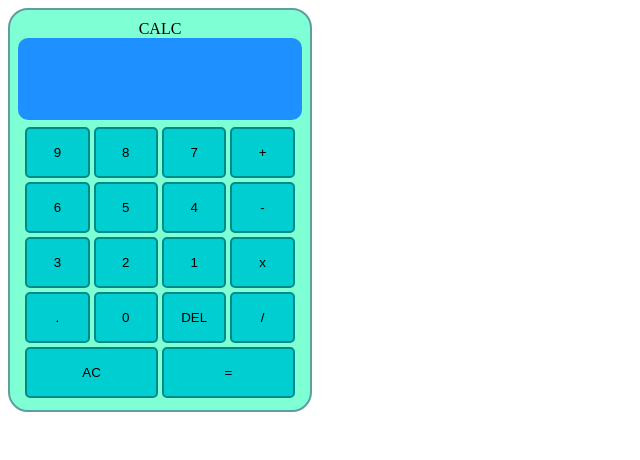
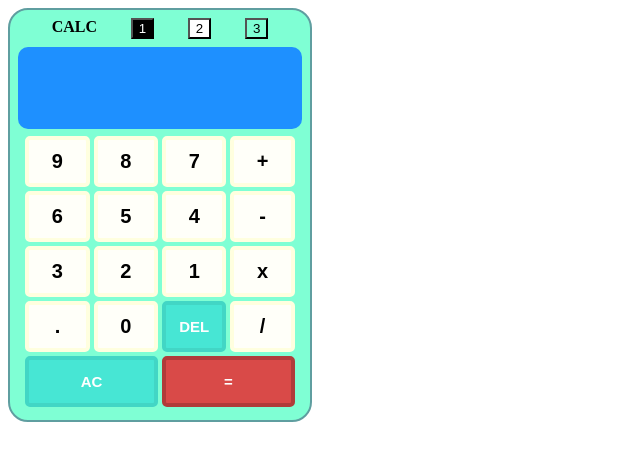
Before and after one commit to saraymaro/JS2, a plain HTML site: page Calculadora/Diferent.html in a window 1280 px wide. Shown: the whole page, without its empty margins (0-640 px from the left). Drawn offline with Linux system fonts and the light colour scheme.

Commit message:
calculadora finish

```diff
--- a/Calculadora/index.html
+++ b/Calculadora/Diferent.html
@@ -7,18 +7,23 @@
     <link rel="stylesheet" href="style.css">
 </head>
 <body>
+    <div id="all">
+        <div id="color">
+        <div id="text">CALC</div>
+        <button id="colorO">1</button>
+        <button id="colorC">2</button>
+        <button id="colorD">3</button>
+    </div>
     <div id="calc">
-        <div id="text">CALC</div>
-
         <input type="text" id="display" readonly>
         <div id="buttons">
         <button id="suma" data-action="add">+</button>
         <button id="resta" data-action="subtract">-</button>
         <button id="mult" data-action="multiply">x</button>
         <button id="div" data-action="divide">/</button>
-        <button id="ac" data-action="clear">AC</button>
-        <button id="del" data-action="delete">DEL</button>
-        <button id="igual" data-action="calculate">=</button>
+        <button class="ac" data-action="clear">AC</button>
+        <button class="del" data-action="delete">DEL</button>
+        <button class="igual" data-action="calculate">=</button>
         <button id="decimal" data-action="decimal">.</button>
         <button id="cero" >0</button>
         <button id="uno">1</button>
@@ -32,6 +37,7 @@
         <button id="nueve">9</button>
     </div>
 </div>
+</div>
 <script src="main.js"></script>
 </body>
 </html>
--- a/Calculadora/main.js
+++ b/Calculadora/main.js
@@ -86,3 +86,22 @@ document.addEventListener("DOMContentLoaded", function() {
         }
     }
 });
+// cambiar de color
+var btn = document.querySelector("#colorO");
+
+btn.addEventListener('click', function(){
+// btn.onclick = function () {
+    window.location.href = 'Dark.html';
+})
+var btn = document.querySelector("#colorC");
+
+btn.addEventListener('click', function(){
+// btn.onclick = function () {
+    window.location.href = 'Light.html';
+})
+var btn = document.querySelector("#colorD");
+
+btn.addEventListener('click', function(){
+// btn.onclick = function () {
+    window.location.href = 'Diferent.html';
+})
--- a/Calculadora/style.css
+++ b/Calculadora/style.css
@@ -1,6 +1,6 @@
-#calc{
+#all {
   width: 300px;
-    height: 400px;
+  height: 410px;
   background-color: aquamarine;
   border: 2px solid cadetblue;
   border-radius: 20px;
@@ -8,13 +8,25 @@
   -moz-border-radius: 20px;
   -ms-border-radius: 20px;
   -o-border-radius: 20px;
+  font-weight: bold;
+}
+#calc {
   display: flex;
   flex-direction: column;
   justify-content: center;
   align-items: center;
-
 }
-#display{
+#color {
+  display: flex;
+  justify-content: space-evenly;
+  margin: 8px;
+}
+#colorO,
+#colorC,
+#colorD:hover {
+  cursor: pointer;
+}
+#display {
   width: 280px;
   height: 80px;
   background-color: dodgerblue;
@@ -28,7 +40,7 @@
   font-size: 30px;
   color: white;
 }
-#buttons{
+#buttons {
   width: 285px;
   height: 275px;
   display: grid;
@@ -36,91 +48,136 @@
   grid-template-rows: 20% 20% 20% 20% 20%;
   justify-content: center;
 }
-#buttons [id]{
-    border-radius:5px;
-    background-color: darkturquoise;
-    border: 2px solid darkcyan;
-    -webkit-border-radius:5px;
-    -moz-border-radius:5px;
-    -ms-border-radius:5px;
-    -o-border-radius:5px;
-    display:grid;
+#buttons [id] {
+  border-radius: 5px;
+  background-color: #fffff9;
+  border: 4px solid #ffffdf;
+  -webkit-border-radius: 5px;
+  -moz-border-radius: 5px;
+  -ms-border-radius: 5px;
+  -o-border-radius: 5px;
+  display: grid;
   margin: 2px;
   align-items: center;
+  font-size: 20px;
+  font-weight: bold;
 }
-#buttons [id]:hover{
-    background-color: dodgerblue;
+.ac,
+.del,
+.igual {
+  border-radius: 5px;
+  -webkit-border-radius: 5px;
+  -moz-border-radius: 5px;
+  -ms-border-radius: 5px;
+  -o-border-radius: 5px;
+  display: grid;
+  margin: 2px;
+  align-items: center;
+  color: white;
+  font-size: 15px;
+  font-weight: bold;
+}
+.ac,
+.del {
+  background-color: #47E6D4;
+  border: 4px solid #42D6C5;
+}
+.igual {
+  background-color: #d94a48;
+  border: 4px solid #b03c3a;
+}
+.ac:hover,
+.del:hover {
+  background-color: #42D6C5;
+}
+.igual:hover {
+  background-color: #b03c3a;
+}
+#buttons [id]:hover {
+  background-color: #ffffdf;
   cursor: pointer;
 }
-#suma{
+#suma {
   grid-column: 4;
   grid-row: 1;
 }
-#resta{
+#resta {
   grid-column: 4;
   grid-row: 2;
 }
-#mult{
+#mult {
   grid-column: 4;
   grid-row: 3;
 }
-#div{
+#div {
   grid-column: 4;
   grid-row: 4;
 }
-#nueve{
+#nueve {
   grid-column: 1;
   grid-row: 1;
 }
-#ocho{
+#ocho {
   grid-column: 2;
   grid-row: 1;
 }
-#siete{
+#siete {
   grid-column: 3;
   grid-row: 1;
 }
-#seis{
+#seis {
   grid-column: 1;
   grid-row: 2;
 }
-#cinco{
+#cinco {
   grid-column: 2;
   grid-row: 2;
 }
-#cuatro{
+#cuatro {
   grid-column: 3;
   grid-row: 2;
 }
-#tres{
+#tres {
   grid-column: 1;
   grid-row: 3;
 }
-#dos{
+#dos {
   grid-column: 2;
   grid-row: 3;
 }
-#uno{
+#uno {
   grid-column: 3;
   grid-row: 3;
 }
-#cero{
+#cero {
   grid-column: 2;
   grid-row: 4;
 }
-#decimal{
+#decimal {
   grid-column: 1;
   grid-row: 4;
 }
-#del{
+.del {
   grid-column: 3;
   grid-row: 4;
 }
-#ac{
+.ac {
   grid-column: 1 / 3;
   grid-row: 5;
 }
-#igual{
+.igual {
   grid-column: 3 / 5;
   grid-row: 5;
 }
+#colorO {
+  background-color: black;
+  color: white;
+}
+
+#colorC {
+  background-color: white;
+}
+
+#colorD {
+  background-color: aquamarine;
+}
--- /dev/null
+++ b/Calculadora/styledark.css
@@ -0,0 +1,174 @@
+#all{
+    width: 300px;
+    height: 410px;
+    background-color: #003780;
+    border: 2px solid #001C3E;
+    border-radius: 20px;
+    -webkit-border-radius: 20px;
+    -moz-border-radius: 20px;
+    -ms-border-radius: 20px;
+    -o-border-radius: 20px;
+}
+#calc{
+    display: flex;
+    flex-direction: column;
+    justify-content: center;
+    align-items: center;
+}
+#color{
+    display: flex;
+    justify-content: space-evenly;
+    margin: 8px;color: white;
+}
+#colorO, #colorC, #colorD:hover{
+    cursor: pointer;
+}
+#display{
+    width: 280px;
+    height: 80px;
+    background-color: #001C3E;
+    border-radius: 10px;
+    -webkit-border-radius: 10px;
+    -moz-border-radius: 10px;
+    -ms-border-radius: 10px;
+    -o-border-radius: 10px;
+    margin-bottom: 5px;
+    border: 0px;
+    font-size: 30px;
+    color: white;
+}
+#buttons{
+    width: 285px;
+    height: 275px;
+    display: grid;
+        grid-template-columns: 24% 24% 24% 24%;
+        grid-template-rows: 20% 20% 20% 20% 20%;
+    justify-content: center;
+}
+#buttons [id]{
+    border-radius:5px;
+    background-color: #FFFFF9;
+    border: 4px solid #FFFFDF;
+    -webkit-border-radius:5px;
+    -moz-border-radius:5px;
+    -ms-border-radius:5px;
+    -o-border-radius:5px;
+    display:grid;
+    margin: 2px;
+    align-items: center;
+    font-size: 20px;
+}
+.ac, .del, .igual{
+    border-radius:5px;
+    -webkit-border-radius:5px;
+    -moz-border-radius:5px;
+    -ms-border-radius:5px;
+    -o-border-radius:5px;
+    display:grid;
+    margin: 2px;
+    align-items: center;
+    color: white;
+    font-size: 15px;
+}
+.ac, .del{
+    background-color: #0065AD;
+    border: 4px solid #00365C;
+}
+.igual{
+    background-color: #D94A48;
+    border: 4px solid #B03C3A;
+}
+.ac:hover, .del:hover{
+    background-color: #00365C;
+}
+.igual:hover{
+    background-color: #B03C3A;
+}
+#buttons [id]:hover{
+    background-color: #FFFFDF;
+    cursor: pointer;
+}
+#suma{
+        grid-column: 4;
+        grid-row: 1;
+}
+#resta{
+        grid-column: 4;
+        grid-row: 2;
+}
+#mult{
+        grid-column: 4;
+        grid-row: 3;
+}
+#div{
+        grid-column: 4;
+        grid-row: 4;
+}
+#nueve{
+        grid-column: 1;
+        grid-row: 1;
+}
+#ocho{
+        grid-column: 2;
+        grid-row: 1;
+}
+#siete{
+        grid-column: 3;
+        grid-row: 1;
+}
+#seis{
+        grid-column: 1;
+        grid-row: 2;
+}
+#cinco{
+        grid-column: 2;
+        grid-row: 2;
+}
+#cuatro{
+        grid-column: 3;
+        grid-row: 2;
+}
+#tres{
+        grid-column: 1;
+        grid-row: 3;
+}
+#dos{
+        grid-column: 2;
+        grid-row: 3;
+}
+#uno{
+        grid-column: 3;
+        grid-row: 3;
+}
+#cero{
+        grid-column: 2;
+        grid-row: 4;
+}
+#decimal{
+        grid-column: 1;
+        grid-row: 4;
+}
+.del{
+        grid-column: 3;
+        grid-row: 4;
+}
+.ac{
+        grid-column: 1 / 3;
+        grid-row: 5;
+}
+.igual{
+        grid-column: 3 / 5;
+        grid-row: 5;
+}
+#colorO {
+    background-color: black;
+    color: white;
+}
+
+#colorC {
+    background-color: white;
+}
+
+#colorD {
+    background-color: aquamarine;
+}
--- /dev/null
+++ b/Calculadora/stylelight.css
@@ -0,0 +1,178 @@
+#all{
+    width: 300px;
+    height: 410px;
+    background-color: #F2F2F2;
+    border: 2px solid #D4D4D4;
+    border-radius: 20px;
+    -webkit-border-radius: 20px;
+    -moz-border-radius: 20px;
+    -ms-border-radius: 20px;
+    -o-border-radius: 20px;
+    font-weight: bold;
+}
+#calc{
+    display: flex;
+    flex-direction: column;
+    justify-content: center;
+    align-items: center;
+}
+#color{
+    display: flex;
+    justify-content: space-evenly;
+    margin: 8px;
+    color: black;
+}
+#colorO, #colorC, #colorD:hover{
+    cursor: pointer;
+}
+#display{
+    width: 280px;
+    height: 80px;
+    background-color: white;
+    border-radius: 10px;
+    -webkit-border-radius: 10px;
+    -moz-border-radius: 10px;
+    -ms-border-radius: 10px;
+    -o-border-radius: 10px;
+    margin-bottom: 5px;
+    border: 0px;
+    font-size: 30px;
+    color: black;
+}
+#buttons{
+    width: 285px;
+    height: 275px;
+    display: grid;
+        grid-template-columns: 24% 24% 24% 24%;
+        grid-template-rows: 20% 20% 20% 20% 20%;
+    justify-content: center;
+}
+#buttons [id]{
+    border-radius:5px;
+    background-color: #FFFFF9;
+    border: 4px solid #FFFFDF;
+    -webkit-border-radius:5px;
+    -moz-border-radius:5px;
+    -ms-border-radius:5px;
+    -o-border-radius:5px;
+    display:grid;
+    margin: 2px;
+    align-items: center;
+    font-size: 20px;
+    font-weight: bold;
+}
+.ac, .del, .igual{
+    border-radius:5px;
+    -webkit-border-radius:5px;
+    -moz-border-radius:5px;
+    -ms-border-radius:5px;
+    -o-border-radius:5px;
+    display:grid;
+    margin: 2px;
+    align-items: center;
+    color: white;
+    font-size: 15px;
+    font-weight: bold;
+}
+.ac, .del{
+    background-color: #93E376;
+    border: 4px solid #81C767;
+}
+.igual{
+    background-color: #D94A48;
+    border: 4px solid #B03C3A;
+}
+.ac:hover, .del:hover{
+    background-color: #81C767;
+}
+.igual:hover{
+    background-color: #B03C3A;
+}
+#buttons [id]:hover{
+    background-color: #FFFFDF;
+    cursor: pointer;
+}
+#suma{
+        grid-column: 4;
+        grid-row: 1;
+}
+#resta{
+        grid-column: 4;
+        grid-row: 2;
+}
+#mult{
+        grid-column: 4;
+        grid-row: 3;
+}
+#div{
+        grid-column: 4;
+        grid-row: 4;
+}
+#nueve{
+        grid-column: 1;
+        grid-row: 1;
+}
+#ocho{
+        grid-column: 2;
+        grid-row: 1;
+}
+#siete{
+        grid-column: 3;
+        grid-row: 1;
+}
+#seis{
+        grid-column: 1;
+        grid-row: 2;
+}
+#cinco{
+        grid-column: 2;
+        grid-row: 2;
+}
+#cuatro{
+        grid-column: 3;
+        grid-row: 2;
+}
+#tres{
+        grid-column: 1;
+        grid-row: 3;
+}
+#dos{
+        grid-column: 2;
+        grid-row: 3;
+}
+#uno{
+        grid-column: 3;
+        grid-row: 3;
+}
+#cero{
+        grid-column: 2;
+        grid-row: 4;
+}
+#decimal{
+        grid-column: 1;
+        grid-row: 4;
+}
+.del{
+        grid-column: 3;
+        grid-row: 4;
+}
+.ac{
+        grid-column: 1 / 3;
+        grid-row: 5;
+}
+.igual{
+        grid-column: 3 / 5;
+        grid-row: 5;
+}
+#colorO {
+    background-color: black;
+    color: white;
+}
+
+#colorC {
+    background-color: white;
+}
+
+#colorD {
+    background-color: aquamarine;
+}
```
Also changed, not shown: Calculadora/Dark.html (added, +43 -0 lines), Calculadora/Light.html (added, +43 -0 lines). Lines whose indentation alone changed are shown as unchanged.
